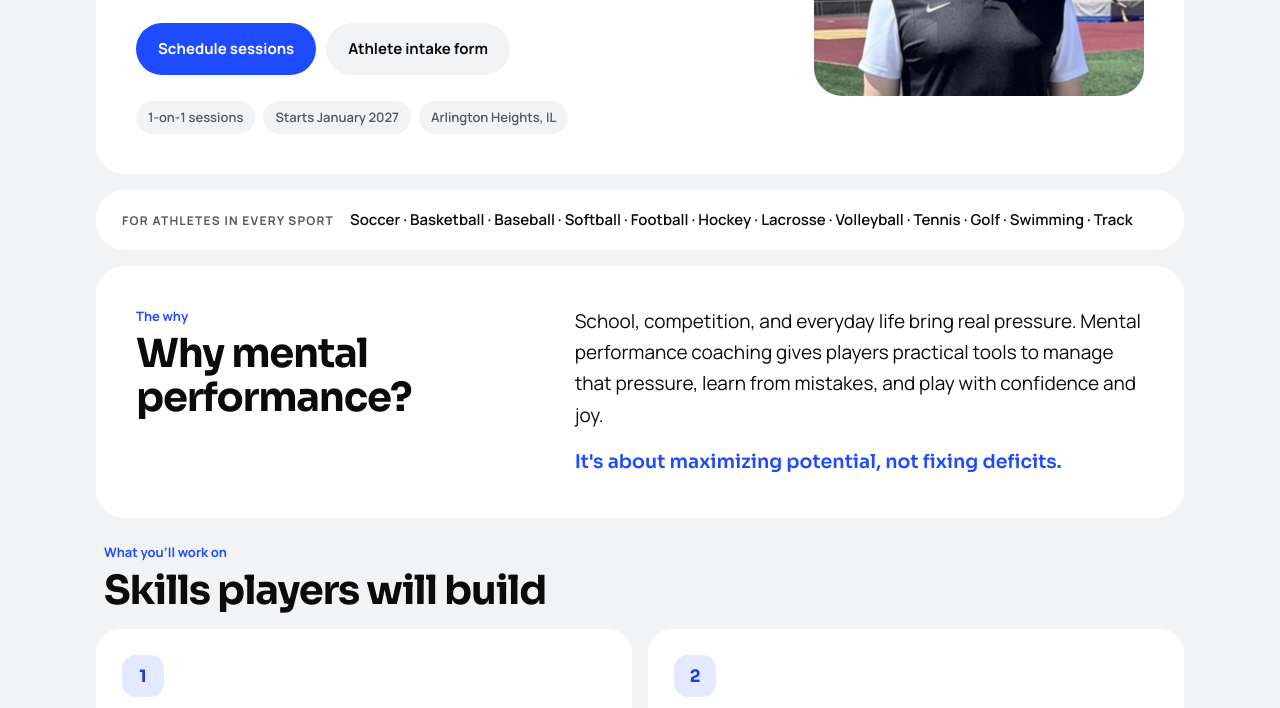
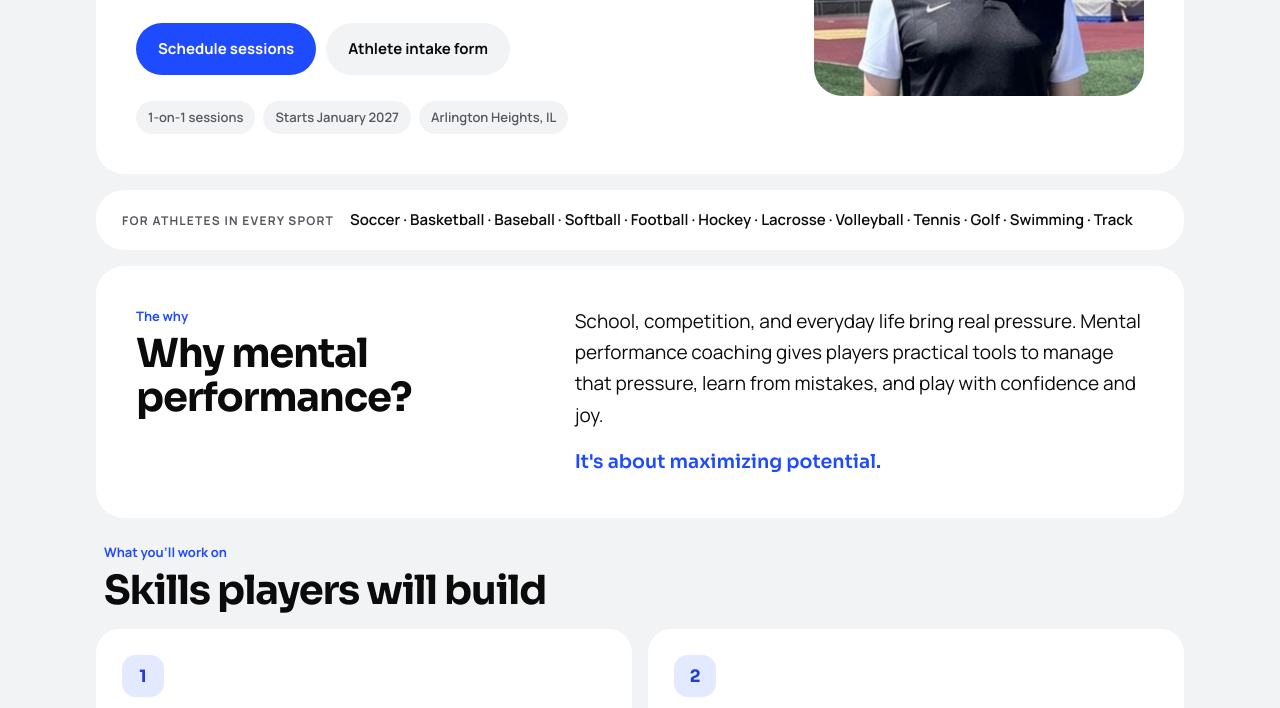
Before and after one commit to nss212-svg/steele-mental-performance, a plain HTML site: page public/index.html in a window 1280 px wide. Shown: the part 377-1085 px from the top of the page. Drawn offline with Linux system fonts and the light colour scheme.

Commit message:
Trim tagline per Mike
Co-Authored-By: Claude Opus 5.5 <noreply@anthropic.com>
Claude-Session: https://claude.ai/code/session_01Rm9VXrzCbTY28UnwqFm7GE

```diff
--- a/public/index.html
+++ b/public/index.html
@@ -190,7 +190,7 @@ footer .wrap { display: flex; justify-content: space-between; gap: 12px; flex-wr
     </div>
     <div>
       <p>School, competition, and everyday life bring real pressure. Mental performance coaching gives players practical tools to manage that pressure, learn from mistakes, and play with confidence and joy.</p>
-      <p class="pull">It's about maximizing potential, not fixing deficits.</p>
+      <p class="pull">It's about maximizing potential.</p>
     </div>
   </section>
 
```
